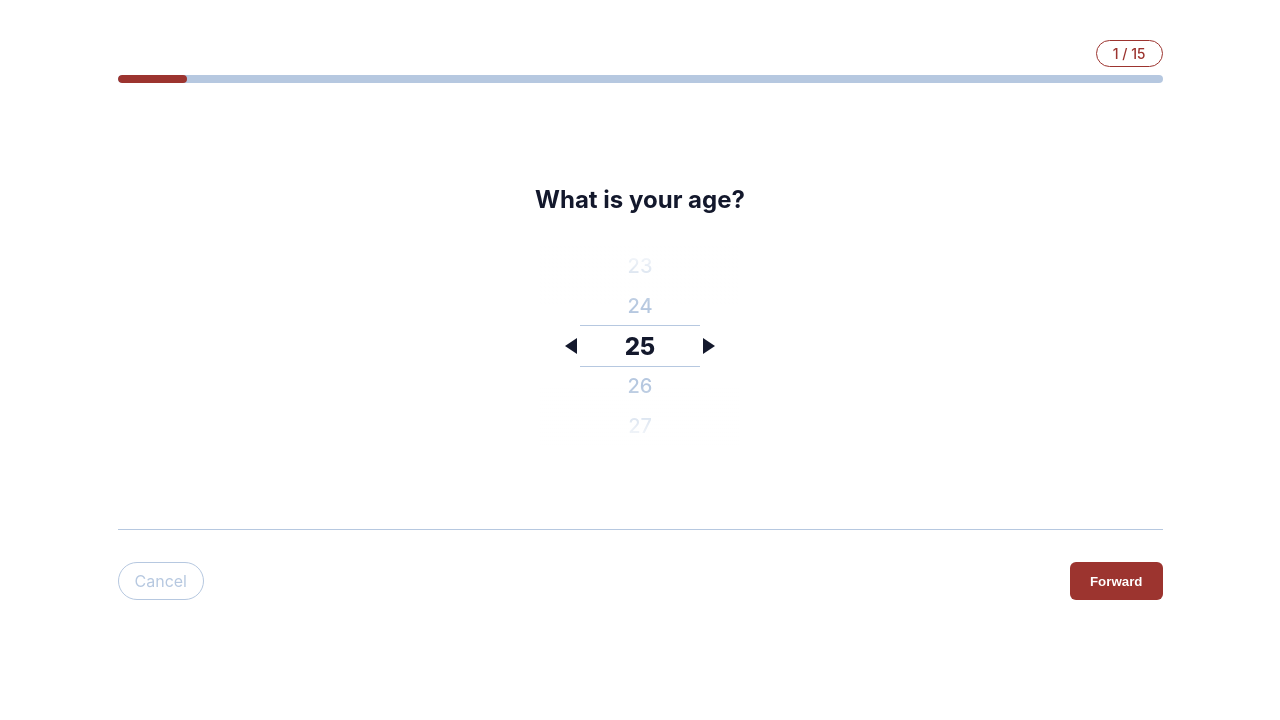
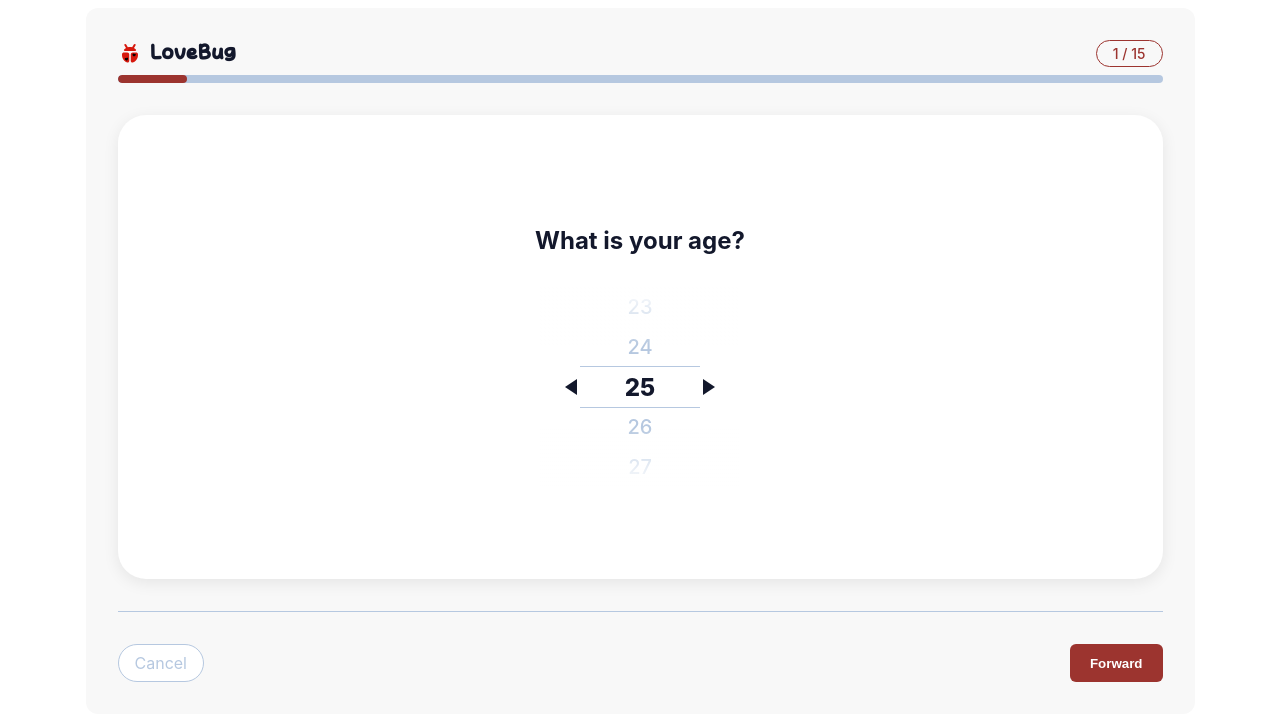
Before and after one commit to kathy-codes/lovebug-frontend, a React (Vite) app: page /quizmanager in a window 1280 px wide. Shown: the top 720 px of the page. Built offline with nearby package versions, Linux system fonts and the light colour scheme.

Commit message:
add card

```diff
--- a/src/pages/QuizManager/QuizManager.jsx
+++ b/src/pages/QuizManager/QuizManager.jsx
@@ -16,6 +16,7 @@ import Openness from "../../components/quizquestions/Openness/Openness.jsx";
 import Spontaneity from "../../components/quizquestions/Spontaneity/Spontaneity.jsx";
 import Chronotype from "../../components/quizquestions/Chronotype/Chronotype.jsx";
 import EmotionalExpressiveness from "../../components/quizquestions/EmotionalExpressiveness/EmotionalExpressiveness.jsx";
+import logoIcon from "../../assets/logo/lovebug.svg";
 import "./QuizManager.scss";
 
 const QuizManager = ({ responses, setResponses }) => {
@@ -130,6 +131,10 @@ const QuizManager = ({ responses, setResponses }) => {
     return (
         <div className="quiz-manager">
             <div className="quiz-progress-header">
+                <div className="quiz-logo-container">
+                    <img src={logoIcon} alt="LoveBug logo" className="quiz-logo" />
+                    <span className="quiz-logo-text">LoveBug</span>
+                </div>
                 <div className="quiz-step-tracker">
                     {step} / {totalSteps}
                 </div>
--- a/src/pages/QuizManager/QuizManager.scss
+++ b/src/pages/QuizManager/QuizManager.scss
@@ -9,6 +9,11 @@
     min-height: 70vh;
     font-family: $font-family-primary;
 
+    // Optional: adding a light grey background ensures the white card is visible
+    // You can remove this if the global body background is already set
+    background-color: #f8f8f8;
+    border-radius: 12px;
+
     h2 {
         color: $color-primary-black;
         margin-bottom: 2rem;
@@ -18,8 +23,27 @@
 
 .quiz-progress-header {
     display: flex;
-    justify-content: flex-end;
+    justify-content: space-between;
+    align-items: center;
     margin-bottom: 0.5rem;
+
+    .quiz-logo-container {
+        display: flex;
+        align-items: center;
+        gap: 8px;
+
+        .quiz-logo {
+            height: 24px; // Adjust to match design appropriately
+            width: auto;
+        }
+
+        .quiz-logo-text {
+            font-family: $font-family-secondary;
+            font-weight: 700;
+            font-size: 1.25rem;
+            color: $color-primary-black;
+        }
+    }
 }
 
 .quiz-step-tracker {
@@ -53,6 +77,13 @@
     justify-content: center;
     align-items: center;
     margin-bottom: 2rem;
+
+    // Add the card styling here
+    background-color: $color-primary-white;
+    border-radius: 28px;
+    box-shadow: 0 4px 16px rgba(0, 0, 0, 0.08); // Slight shadow
+    padding: 2rem;
+    min-height: 400px; // Maintain consistent size across questions
 }
 
 .quiz-controls {
```
